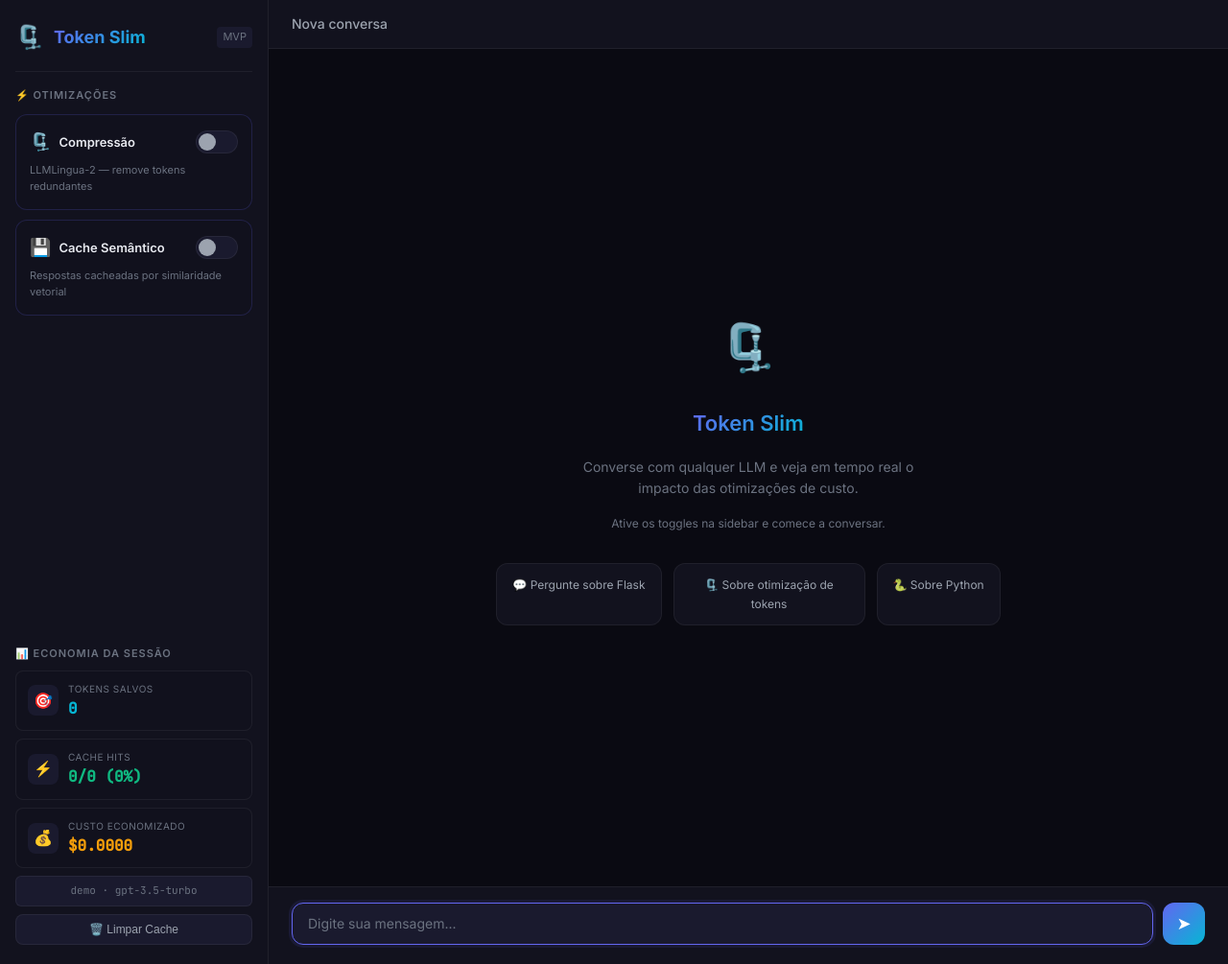
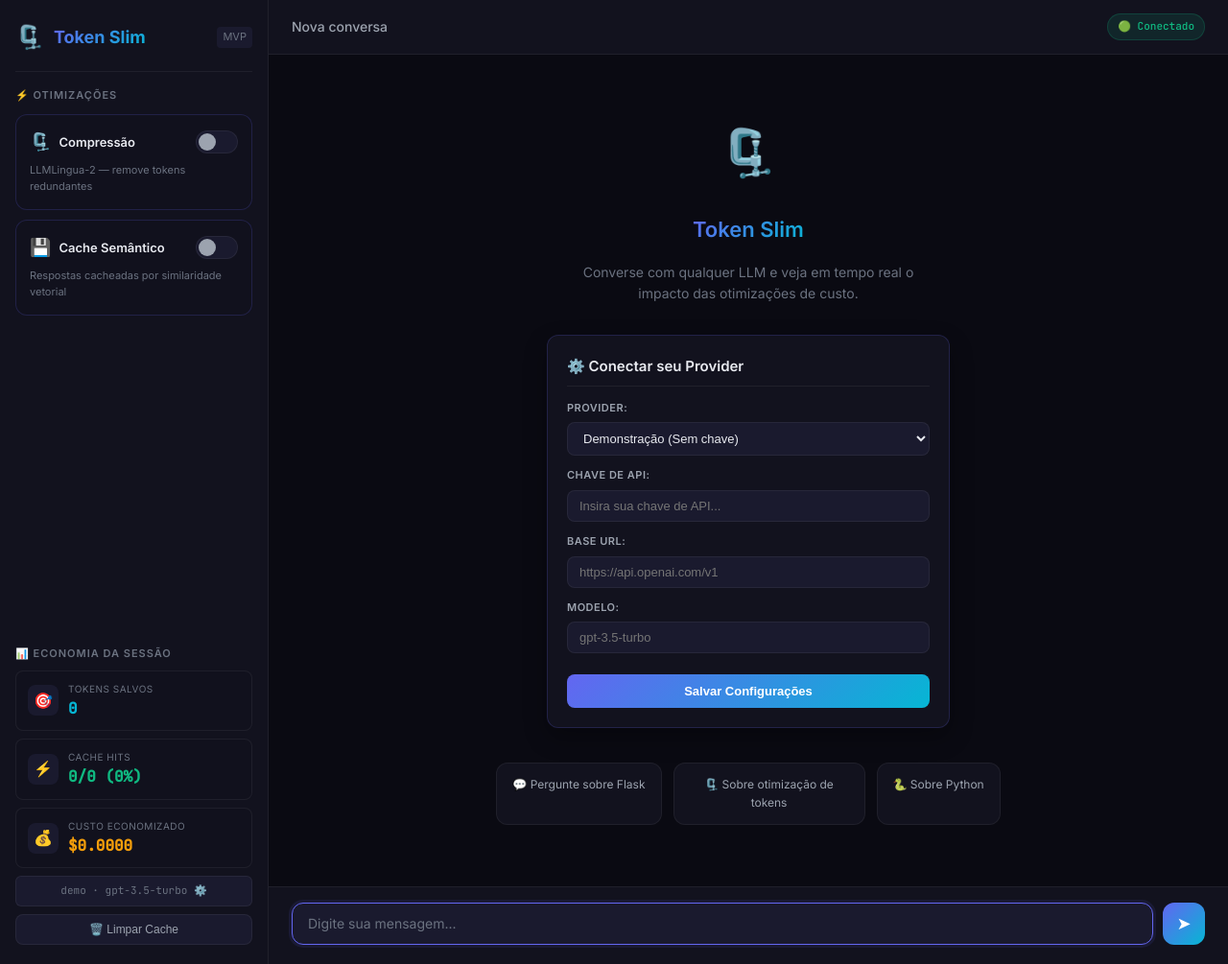
Before and after one commit to steingui/token-slim, a Flask app: page / in a window 1280 px wide. Shown: the whole page at 96% size. Run offline with Flask 3, Linux system fonts and the light colour scheme; some libraries are stand-ins or nearby versions.

Commit message:
feat: add interactive LLM provider onboarding form and server status indicator

```diff
--- a/static/css/style.css
+++ b/static/css/style.css
@@ -671,6 +671,116 @@ input[type="range"]::-webkit-slider-thumb {
   40% { transform: scale(1); opacity: 1; }
 }
 
+/* ── Onboarding / Configuration & Status ────────────────── */
+.status-indicator {
+  font-size: 11px;
+  font-family: var(--font-mono);
+  padding: 4px 10px;
+  border-radius: 20px;
+  font-weight: 500;
+  display: inline-flex;
+  align-items: center;
+  gap: 6px;
+}
+
+.status-indicator.loading {
+  background: rgba(245, 158, 11, 0.12);
+  color: var(--accent-amber);
+  border: 1px solid rgba(245, 158, 11, 0.2);
+}
+
+.status-indicator.connected {
+  background: rgba(16, 185, 129, 0.12);
+  color: var(--accent-emerald);
+  border: 1px solid rgba(16, 185, 129, 0.2);
+}
+
+.status-indicator.disconnected {
+  background: rgba(244, 63, 94, 0.12);
+  color: var(--accent-rose);
+  border: 1px solid rgba(244, 63, 94, 0.2);
+}
+
+.provider-badge.clickable {
+  cursor: pointer;
+  transition: var(--transition);
+}
+
+.provider-badge.clickable:hover {
+  background: var(--bg-secondary);
+  border-color: var(--accent-indigo);
+  color: var(--text-primary);
+  box-shadow: var(--shadow-glow);
+}
+
+.config-card {
+  background: var(--bg-secondary);
+  border: 1px solid var(--border-glass);
+  border-radius: var(--radius-md);
+  padding: 20px;
+  width: 100%;
+  max-width: 420px;
+  text-align: left;
+  box-shadow: 0 10px 25px rgba(0, 0, 0, 0.3);
+  animation: fadeIn 0.4s ease;
+}
+
+.config-card-header {
+  font-size: 15px;
+  font-weight: 600;
+  margin-bottom: 14px;
+  border-bottom: 1px solid var(--border-subtle);
+  padding-bottom: 8px;
+  color: var(--text-primary);
+}
+
+.form-field {
+  display: flex;
+  flex-direction: column;
+  gap: 6px;
+  margin-bottom: 12px;
+}
+
+.form-field label {
+  font-size: 11px;
+  font-weight: 600;
+  text-transform: uppercase;
+  color: var(--text-secondary);
+  letter-spacing: 0.5px;
+}
+
+.form-field input, .form-field select {
+  background: var(--bg-tertiary);
+  border: 1px solid var(--border-subtle);
+  border-radius: var(--radius-sm);
+  padding: 8px 12px;
+  color: var(--text-primary);
+  font-size: 13px;
+  outline: none;
+  transition: var(--transition);
+}
+
+.form-field input:focus, .form-field select:focus {
+  border-color: var(--accent-indigo);
+}
+
+.btn-primary {
+  background: var(--gradient-primary);
+  color: white;
+  border: none;
+  border-radius: var(--radius-sm);
+  padding: 10px;
+  font-size: 13px;
+  font-weight: 600;
+  cursor: pointer;
+  transition: var(--transition);
+}
+
+.btn-primary:hover {
+  transform: translateY(-1px);
+  box-shadow: 0 4px 12px rgba(99, 102, 241, 0.3);
+}
+
 /* ── Responsive ─────────────────────────────────────────── */
 @media (max-width: 768px) {
   .app {
--- a/static/js/app.js
+++ b/static/js/app.js
@@ -2,6 +2,14 @@
  * Token Slim — Frontend Logic
  * Handles chat, toggles, stats, and markdown rendering.
  */
+
+// ── VSCode API Bridge ───────────────────────────────────
+let vscode = null;
+try {
+  vscode = acquireVsCodeApi();
+} catch (e) {
+  // Not running inside VSCode
+}
 
 // ── State ──────────────────────────────────────────────
 const state = {
@@ -9,6 +17,8 @@ const state = {
   cache: false,
   compressionRate: 0.5,
   sending: false,
+  connected: false,
+  showConfig: false,
 };
 
 // ── DOM refs ───────────────────────────────────────────
@@ -29,6 +39,19 @@ const $statTokens  = document.getElementById('stat-tokens');
 const $statCache   = document.getElementById('stat-cache');
 const $statCost    = document.getElementById('stat-cost');
 
+// Status & Onboarding DOM
+const $statusBadge   = document.getElementById('status-badge');
+const $providerInfo  = document.getElementById('sidebar-provider-info');
+const $configCard    = document.getElementById('config-form-card');
+const $providerSelect = document.getElementById('provider-select');
+const $apiKeyInput   = document.getElementById('api-key-input');
+const $apiKeyField   = document.getElementById('api-key-field');
+const $baseUrlInput  = document.getElementById('base-url-input');
+const $baseUrlField  = document.getElementById('base-url-field');
+const $modelInput    = document.getElementById('model-input');
+const $modelField    = document.getElementById('model-field');
+const $saveConfigBtn = document.getElementById('save-config-btn');
+
 // ── Init ───────────────────────────────────────────────
 document.addEventListener('DOMContentLoaded', () => {
   $compToggle.addEventListener('change',  onCompressionToggle);
@@ -37,13 +60,52 @@ document.addEventListener('DOMContentLoaded', () => {
   $sendBtn.addEventListener('click',      sendMessage);
   $input.addEventListener('keydown',      onInputKey);
 
+  // Configuration form events
+  $providerSelect.addEventListener('change', (e) => updateFormVisibility(e.target.value));
+  $saveConfigBtn.addEventListener('click', saveConfiguration);
+  if ($providerInfo) {
+    $providerInfo.addEventListener('click', () => {
+      state.showConfig = !state.showConfig;
+      $configCard.style.display = state.showConfig ? 'block' : 'none';
+    });
+  }
+
   // Tip clicks
   document.querySelectorAll('.tip').forEach(tip => {
     tip.addEventListener('click', () => {
-      $input.value = tip.dataset.prompt;
-      $input.focus();
+      if (state.connected) {
+        $input.value = tip.dataset.prompt;
+        $input.focus();
+      }
     });
   });
+
+  // Load configuration from VSCode settings
+  if (vscode) {
+    vscode.postMessage({ command: 'getConfig' });
+  }
+
+  // Listen for config data back from VSCode
+  window.addEventListener('message', event => {
+    const message = event.data;
+    if (message.command === 'configData') {
+      $providerSelect.value = message.provider;
+      $apiKeyInput.value = message.openaiApiKey;
+      $baseUrlInput.value = message.openaiBaseUrl;
+      $modelInput.value = message.openaiModel;
+      updateFormVisibility(message.provider);
+
+      // Auto-open config if API key is blank and provider isn't 'demo'
+      if (!message.openaiApiKey && message.provider !== 'demo') {
+        state.showConfig = true;
+        $configCard.style.display = 'block';
+      }
+    }
+  });
+
+  // Start ping loop to check if Flask server is online
+  checkBackendConnection();
+  setInterval(checkBackendConnection, 2000);
 
   $input.focus();
 });
@@ -281,3 +343,92 @@ function escapeHtml(str) {
   div.textContent = str;
   return div.innerHTML;
 }
+
+// ── Onboarding / Config & Connection Helpers ─────────────
+function updateFormVisibility(provider) {
+  if (provider === 'demo') {
+    $apiKeyField.style.display = 'none';
+    $baseUrlField.style.display = 'none';
+    $modelField.style.display = 'none';
+  } else if (provider === 'ollama') {
+    $apiKeyField.style.display = 'none';
+    $baseUrlField.style.display = 'block';
+    $modelField.style.display = 'block';
+    if (!$baseUrlInput.value || $baseUrlInput.value.includes('api.openai.com')) {
+      $baseUrlInput.value = 'http://localhost:11434';
+    }
+    if (!$modelInput.value || $modelInput.value.includes('gpt-')) {
+      $modelInput.value = 'llama2';
+    }
+  } else {
+    // openai / custom
+    $apiKeyField.style.display = 'block';
+    $baseUrlField.style.display = 'block';
+    $modelField.style.display = 'block';
+    if ($baseUrlInput.value.includes('11434')) {
+      $baseUrlInput.value = 'https://api.openai.com/v1';
+    }
+    if ($modelInput.value === 'llama2') {
+      $modelInput.value = 'gpt-3.5-turbo';
+    }
+  }
+}
+
+function saveConfiguration() {
+  const data = {
+    provider: $providerSelect.value,
+    openaiApiKey: $apiKeyInput.value.trim(),
+    openaiBaseUrl: $baseUrlInput.value.trim(),
+    openaiModel: $modelInput.value.trim()
+  };
+
+  if (data.provider === 'openai' && !data.openaiApiKey) {
+    alert('Por favor, insira a chave de API para o provider selecionado.');
+    return;
+  }
+
+  if (vscode) {
+    vscode.postMessage({
+      command: 'updateConfig',
+      data: data
+    });
+  } else {
+    alert('Configuração simulada com sucesso!');
+  }
+
+  state.showConfig = false;
+  $configCard.style.display = 'none';
+
+  // Request new config display info update
+  setTimeout(() => {
+    if (vscode) {
+      vscode.postMessage({ command: 'getConfig' });
+    }
+  }, 1000);
+}
+
+async function checkBackendConnection() {
+  try {
+    const res = await fetch('http://localhost:5000/api/stats');
+    if (res.ok) {
+      if (!state.connected) {
+        state.connected = true;
+        $statusBadge.textContent = '🟢 Conectado';
+        $statusBadge.className = 'status-indicator connected';
+        $input.removeAttribute('disabled');
+        $sendBtn.removeAttribute('disabled');
+        $input.placeholder = 'Digite sua mensagem...';
+        updateStats();
+      }
+    } else {
+      throw new Error();
+    }
+  } catch (e) {
+    state.connected = false;
+    $statusBadge.textContent = '⏳ Iniciando...';
+    $statusBadge.className = 'status-indicator loading';
+    $input.setAttribute('disabled', 'true');
+    $sendBtn.setAttribute('disabled', 'true');
+    $input.placeholder = 'Iniciando otimizador. Por favor, aguarde...';
+  }
+}
--- a/templates/index.html
+++ b/templates/index.html
@@ -89,8 +89,8 @@
           </div>
         </div>
 
-        <div class="provider-badge">
-          {{ provider }} · {{ model }}
+        <div class="provider-badge clickable" id="sidebar-provider-info" title="Clique para configurar o provider">
+          {{ provider }} · {{ model }} ⚙️
         </div>
 
         <button class="btn-icon" onclick="clearCache()" title="Limpar cache" style="width:100%;font-size:12px;height:32px;">
@@ -103,6 +103,7 @@
     <main class="main">
       <div class="chat-header">
         <span class="chat-title">Nova conversa</span>
+        <span class="status-indicator loading" id="status-badge">⏳ Conectando...</span>
       </div>
 
       <div class="chat-messages" id="chat-messages">
@@ -111,8 +112,34 @@
           <div class="welcome-icon">🗜️</div>
           <h2>Token Slim</h2>
           <p>Converse com qualquer LLM e veja em tempo real o impacto das otimizações de custo.</p>
-          <p style="font-size:12px;color:var(--text-muted);">Ative os toggles na sidebar e comece a conversar.</p>
-          <div class="welcome-tips">
+
+          <!-- Onboarding Form -->
+          <div class="config-card" id="config-form-card" style="margin-top: 15px;">
+            <div class="config-card-header">⚙️ Conectar seu Provider</div>
+            <div class="form-field">
+              <label for="provider-select">Provider:</label>
+              <select id="provider-select">
+                <option value="demo">Demonstração (Sem chave)</option>
+                <option value="openai">OpenAI / OpenRouter / Outros</option>
+                <option value="ollama">Ollama (Local)</option>
+              </select>
+            </div>
+            <div class="form-field" id="api-key-field">
+              <label for="api-key-input">Chave de API:</label>
+              <input type="password" id="api-key-input" placeholder="Insira sua chave de API..." />
+            </div>
+            <div class="form-field" id="base-url-field">
+              <label for="base-url-input">Base URL:</label>
+              <input type="text" id="base-url-input" placeholder="https://api.openai.com/v1" />
+            </div>
+            <div class="form-field" id="model-field">
+              <label for="model-input">Modelo:</label>
+              <input type="text" id="model-input" placeholder="gpt-3.5-turbo" />
+            </div>
+            <button id="save-config-btn" class="btn-primary" style="margin-top: 10px; width: 100%;">Salvar Configurações</button>
+          </div>
+
+          <div class="welcome-tips" style="margin-top: 20px;">
             <div class="tip" data-prompt="O que é Flask e como ele funciona?">
               💬 Pergunte sobre Flask
             </div>
```
Also changed, not shown: extension.js (+57 -2 lines).
